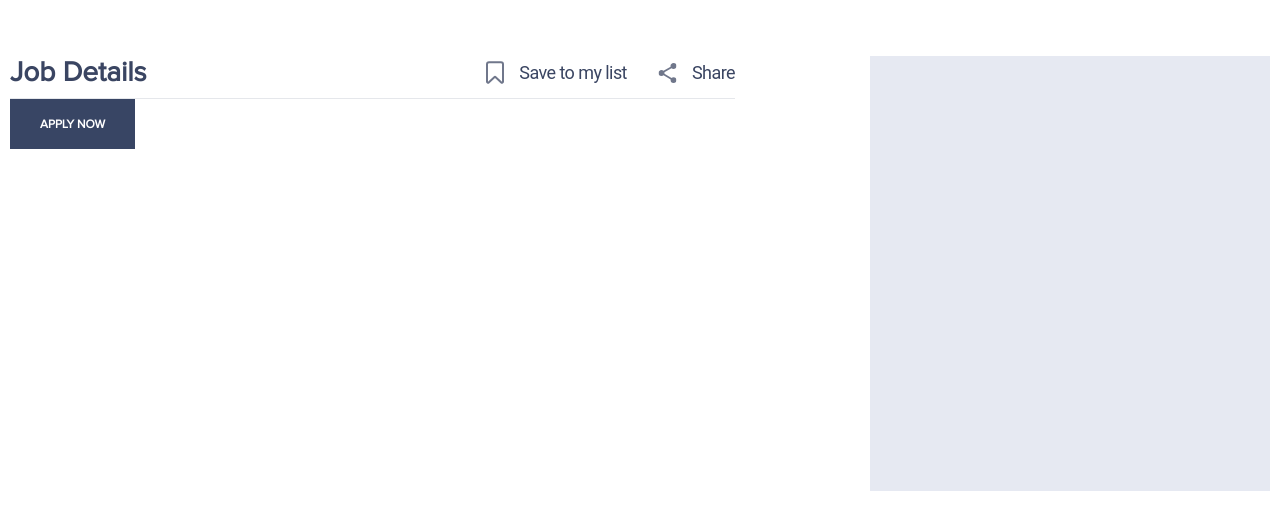
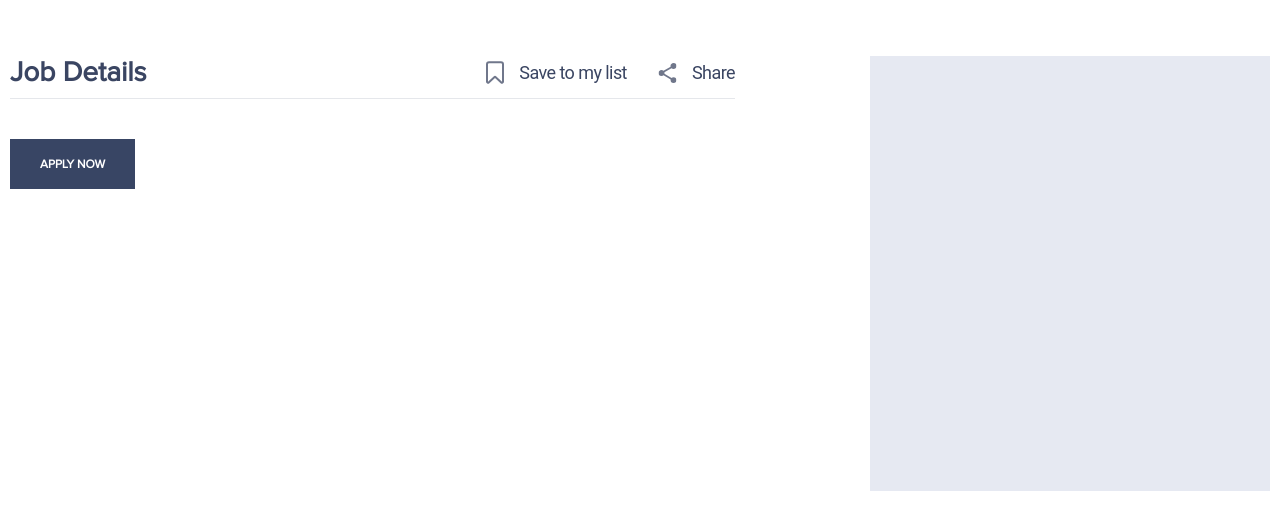
Before and after one commit to dariaboyko/jobs-list, a React (Create React App) app: page /1 in a window 1280 px wide. Shown: the top 530 px of the page. Built offline with nearby package versions, Linux system fonts and the light colour scheme.

Commit message:
interface

```diff
--- a/src/components/buttons/ApplyButton.tsx
+++ b/src/components/buttons/ApplyButton.tsx
@@ -1,5 +1,14 @@
-export const ApplyButton = () => (
-  <button className="font-['Proxima_Nova'] uppercase text-[12px] text-white px-[30px] py-[18px] bg-[#384564] font-semibold">
+type Props = {
+  className?: string;
+};
+
+export const ApplyButton = ({ className }: Props) => (
+  <button
+    className={
+      "font-['Proxima_Nova'] uppercase text-[12px] text-white px-[30px] py-[18px] bg-[#384564] font-semibold " +
+      className
+    }
+  >
     Apply now
   </button>
 );
--- a/src/components/cards/JobCard.tsx
+++ b/src/components/cards/JobCard.tsx
@@ -1,20 +1,12 @@
 import LocationSVG from "../../assets/icons/LocationSVG";
 import BookmarkSVG from "../../assets/icons/BookmarkSVG";
 import { NavLink } from "react-router-dom";
-type Props = {
-  title: string;
-  name: string;
-  pictureURL: string;
-  lat: number;
-  lng: number;
-  id: string;
-};
-
-export const JobCard = ({ title, name, pictureURL, lat, lng, id }: Props) => (
+import { IJob } from "../interfaces/JobInterface";
+export const JobCard = ({ title, name, pictures, id }: IJob) => (
   <NavLink to={id}>
     <li className="p-[24px] pl-[16px] flex gap-[26px] bg-white shadow-card rounded-lg relative">
       <BookmarkSVG className="absolute right-[16px]" />
-      <img src={pictureURL} className="rounded-full w-[85px] h-[85px]" />
+      <img src={pictures[0]} className="rounded-full w-[85px] h-[85px]" />
       <ul className="flex gap-[8px] flex-col">
         <li className="font-['Proxima_Nova'] text-[#3A4562] font-bold text-xl">
           {title}
--- a/src/components/headers/JobInfoHeader.tsx
+++ b/src/components/headers/JobInfoHeader.tsx
@@ -2,9 +2,9 @@ import BookmarkSVG from "../../assets/icons/BookmarkSVG";
 import ShareSVG from "../../assets/icons/ShareSVG";
 export const JobInfoHeader = () => (
   <header className="flex justify-between pb-[9px] items-center border-solid border-b-[1px] border-[#3A4562]/[.13] ">
-    <h1 className="font-['Proxima_Nova'] text-[#3A4562] font-bold text-[28px]">
+    <h2 className="font-['Proxima_Nova'] text-[#3A4562] font-bold text-[28px]">
       Job Details
-    </h1>
+    </h2>
     <div className="flex gap-[24px] font-['Roboto'] text-[#3A4562] text-[18px] font-normal tracking-[-0.5625px]">
       <p className="flex items-center gap-[8px]">
         <BookmarkSVG />
--- /dev/null
+++ b/src/components/interfaces/JobInterface.tsx
@@ -0,0 +1,7 @@
+export type IJob = {
+  name: string;
+  pictures: [string];
+  id: string;
+  title: string;
+  location: { lat: number; long: number };
+};
--- a/src/pages/JobDetailsPage.tsx
+++ b/src/pages/JobDetailsPage.tsx
@@ -1,11 +1,18 @@
 import { JobInfoHeader } from "../components/headers/JobInfoHeader";
 import { ApplyButton } from "../components/buttons/ApplyButton";
-export const JobDetailsPage = () => (
+import { useParams } from "react-router-dom";
+export const JobDetailsPage = () => {
+  const { id } = useParams();
+  return (
     <div className="flex justify-between max-w-[1260px] my-0 mx-auto pt-[56px]">
       <section className="max-w-[725px] w-full">
         <JobInfoHeader />
-      <ApplyButton />
+        <ApplyButton className="mt-[40px] mb-[32px]" />
+        <div>
+          <h1 className="font-['Proxima_Nova'] text-[#3A4562] font-bold text-[28px]"></h1>
+        </div>
       </section>
       <section className="w-[400px] h-[435px] bg-blueBG"></section>
     </div>
   );
+};
--- a/src/pages/MainPage.tsx
+++ b/src/pages/MainPage.tsx
@@ -1,18 +1,12 @@
 import { BlueBackground } from "../components/backgrounds/BlueBackground";
 import { JobCard } from "../components/cards/JobCard";
 import { useFetch } from "usehooks-ts";
+import { IJob } from "../components/interfaces/JobInterface";
 const url = `https://api.json-generator.com/templates/ZM1r0eic3XEy/data
 `;
 
-interface JobPost {
-  name: string;
-  pictures: [string];
-  id: string;
-  title: string;
-  location: { lat: number; long: number };
-}
 export const MainPage = () => {
-  const { data, error } = useFetch<JobPost[]>(url, {
+  const { data, error } = useFetch<IJob[]>(url, {
     headers: {
       Authorization: "Bearer wm3gg940gy0xek1ld98uaizhz83c6rh2sir9f9fu",
     },
@@ -28,9 +22,8 @@ export const MainPage = () => {
               key={job.name + Math.random()}
               title={job.title}
               name={job.name}
-              pictureURL={job.pictures[0]}
-              lat={job.location.lat}
-              lng={job.location.long}
+              pictures={job.pictures}
+              location={job.location}
               id={job.id}
             />
           ))}
```
Lines whose indentation alone changed are shown as unchanged.
